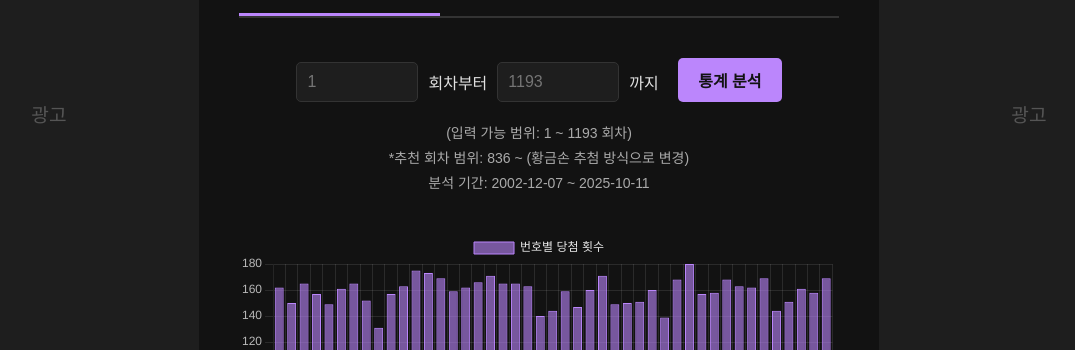
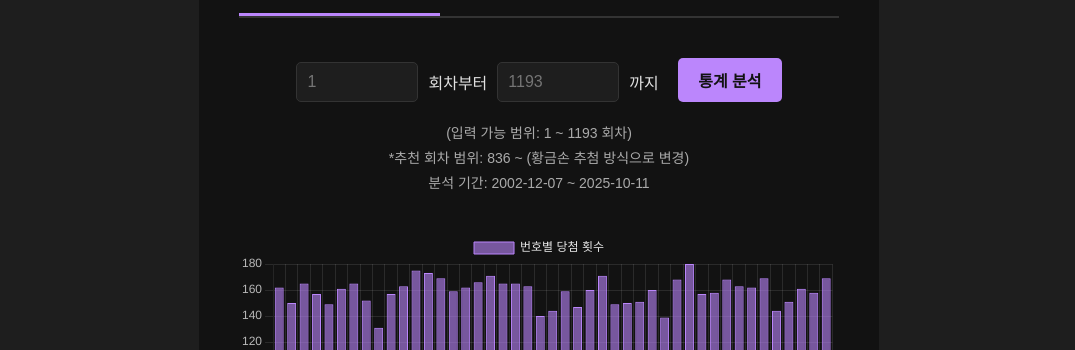
Before and after one commit to GNUHC-HQ/lotto-lab, a Flask app: page / in a window 1280 px wide. Shown: the part 383-733 px from the top of the page, without its empty margins (101-1176 px from the left). Run offline with Flask 3, Linux system fonts and the light colour scheme.

Commit message:
remove ads text

```diff
--- a/templates/index.html
+++ b/templates/index.html
@@ -56,7 +56,7 @@
 </head>
 <body>
     <div class="container">
-        <div class="left-ad">광고</div>
+        <div class="left-ad"> </div>
         <div class="main-content">
             <h1>🏆 로또 연구소 🏆</h1>
 
@@ -148,7 +148,7 @@
                 </div>
             </div>
         </div>
-        <div class="right-ad">광고</div>
+        <div class="right-ad"> </div>
     </div>
     <script>
         document.addEventListener('DOMContentLoaded', () => {
```
Also changed, not shown: 1 other file.
